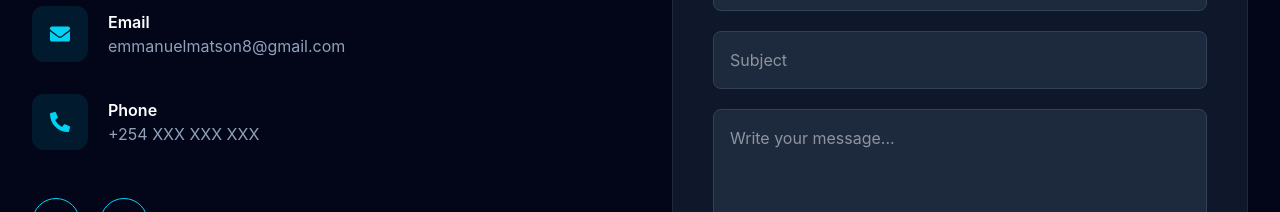
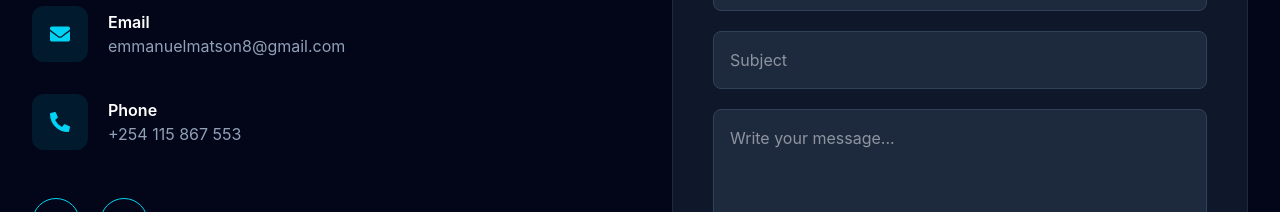
Before and after one commit to matsonemmanuel/matportfolio, a React (Vite) app in the folder portfolio/: page / in a window 1280 px wide. Shown: the part 8640-8852 px from the top of the page. Built offline with nearby package versions, Linux system fonts and the light colour scheme.

Commit message:
Contact modified

```diff
--- a/portfolio/src/data/contact.js
+++ b/portfolio/src/data/contact.js
@@ -3,7 +3,7 @@ export const contact = {
 
   email: "emmanuelmatson8@gmail.com",
 
-  phone: "+254 XXX XXX XXX",
+  phone: "+254 115 867 553",
 
   github: "https://github.com/matsonemmanuel",
 
```
